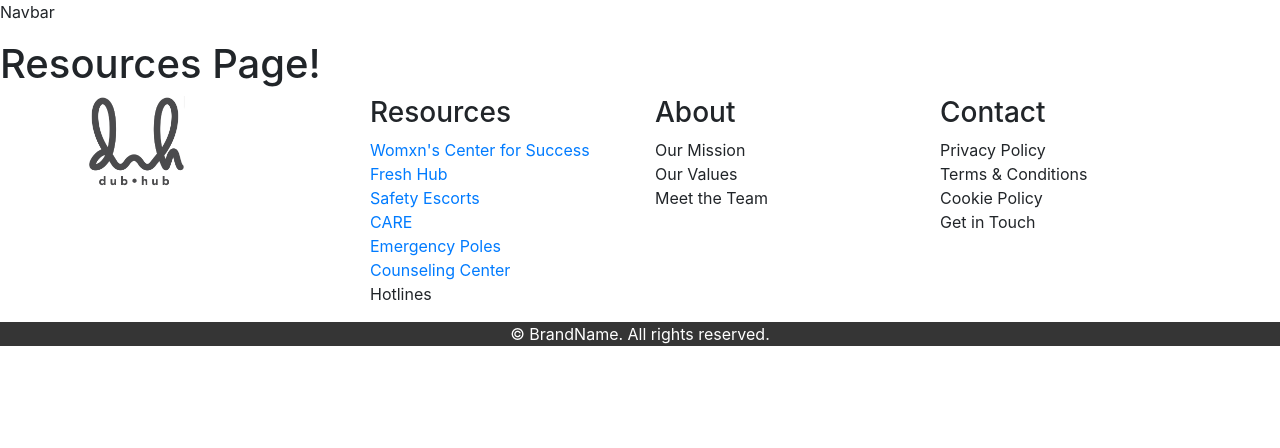
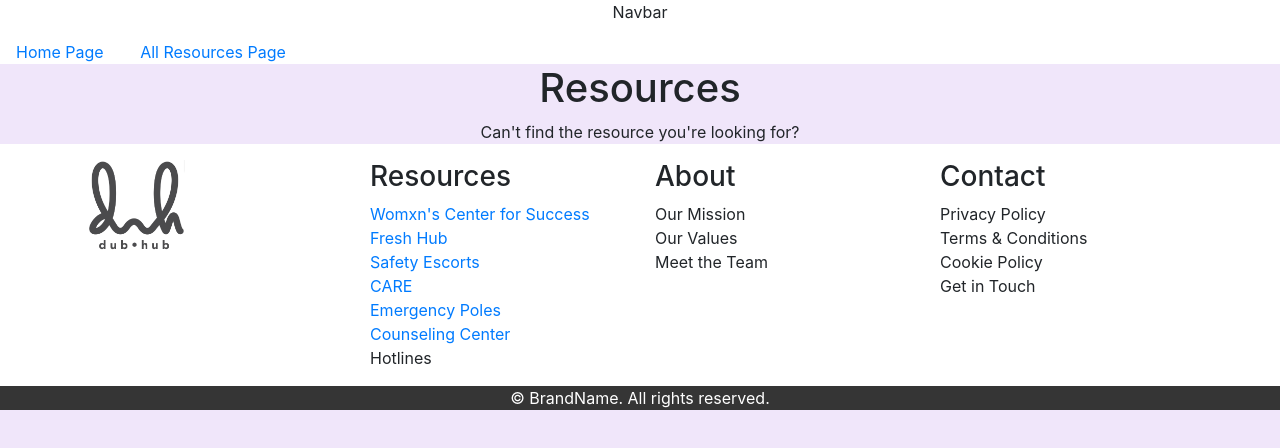
Before and after one commit to ctc-uci/bp-women-safety, a React (Create React App) app: page /Resources in a window 1280 px wide. Shown: the top 448 px of the page. Built offline with nearby package versions, Linux system fonts and the light colour scheme.

Commit message:
pull requesting for access to new card component

```diff
--- a/src/pages/Layout.css
+++ b/src/pages/Layout.css
@@ -1,8 +1,12 @@
 @font-face {
   font-family: 'Avenir';
-  src: url('./fonts/AvenirLTStd-Roman.otf');
+  src: url('../fonts/AvenirLTStd-Roman.otf');
 }
 
 html {
   font-family: 'Avenir';
 }
+
+.link {
+  margin: 1em;
+}
--- a/src/pages/Layout.jsx
+++ b/src/pages/Layout.jsx
@@ -1,13 +1,16 @@
 import { Outlet } from 'react-router-dom';
 import BrandName from '../components/BrandName';
 import Footer from '../components/Footer';
-/*add link later*/
+import { Link } from 'react-router-dom';
+import './Layout.css';
 
 const Layout = () => {
   return (
   <>
     <nav>
       <p>Navbar</p>
+      <Link to="" className="link">Home Page  </Link>
+      <Link to="/Resources" className="link">All Resources Page  </Link>
     </nav>
     <Outlet />
     <div className="Footer">
--- /dev/null
+++ b/src/pages/Resources.css
@@ -0,0 +1,15 @@
+html {
+  background-color: #F0E6FA;
+}
+
+.mainpage {
+  background-color: #F0E6FA;
+}
+
+h1 {
+  text-align: center;
+}
+
+p {
+  text-align: center;
+}
--- a/src/pages/Resources.jsx
+++ b/src/pages/Resources.jsx
@@ -1,7 +1,17 @@
 import React from 'react';
+import './Resources.css';
 
 const Resources = () => {
-  return (<h1>Resources Page!</h1>);
+  return (
+  <>
+  <div class="mainpage">
+  <h1 class="title">Resources</h1>
+  <p>Can&apos;t find the resource you&apos;re looking for? </p>
+  {/*<Link to="./About">Find out more</Link>*/}
+  </div>
+
+  </>
+  );
 };
 
 export default Resources;
```
Also changed, not shown: src/components/ResourceCard.jsx (added, +19 -0 lines).
